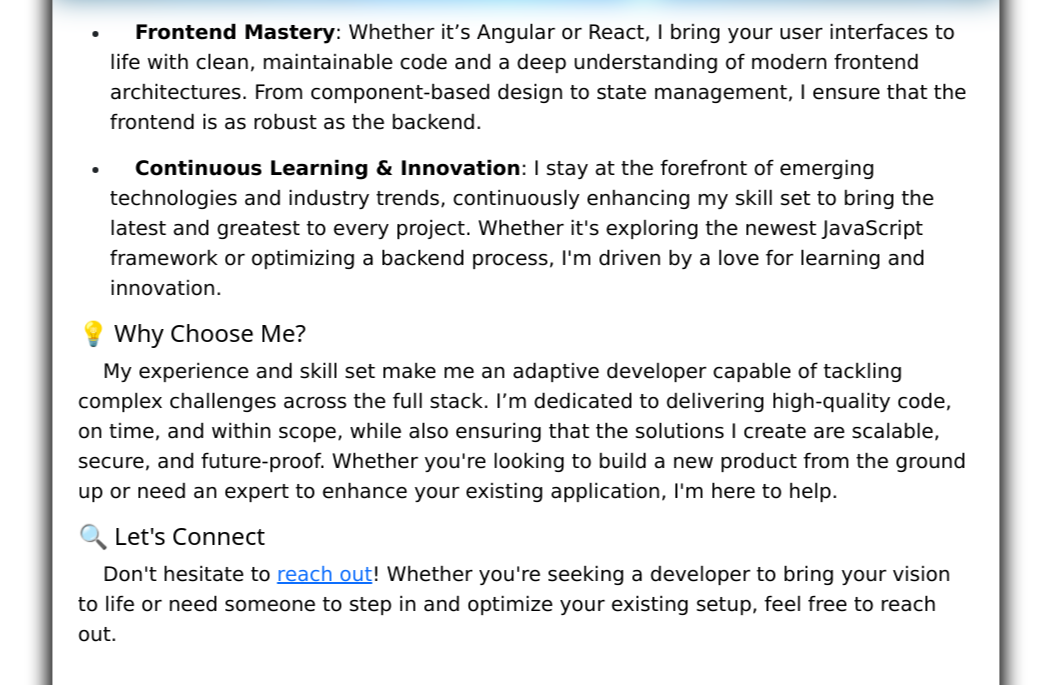
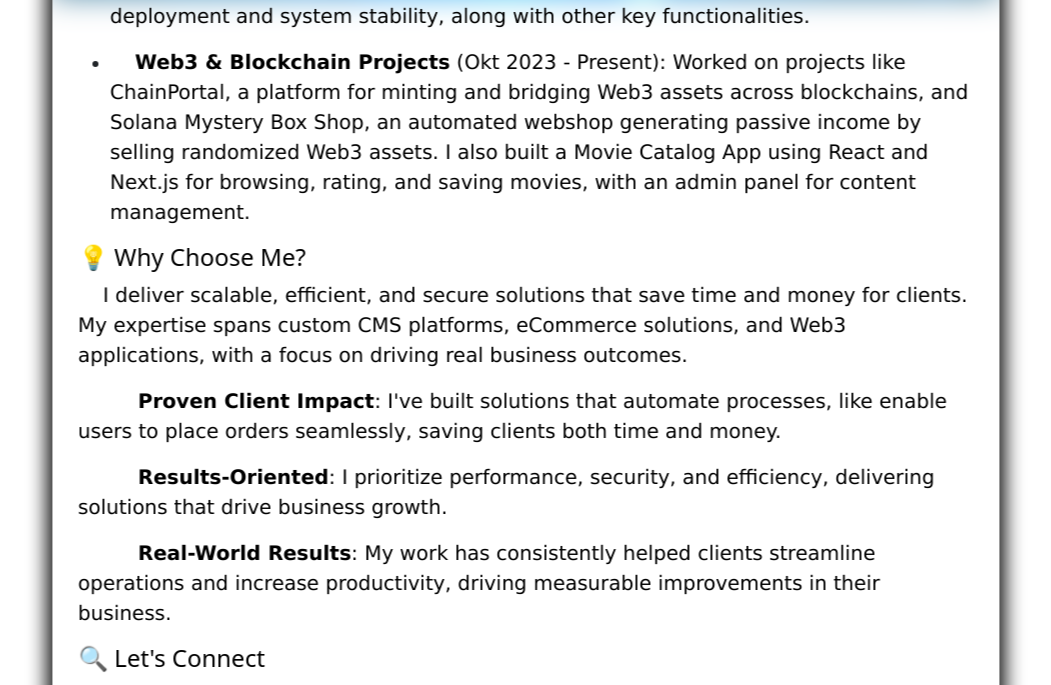
Before and after one commit to davidkakov111/PortfolioWebOld, a Django app: page / in a window 1280 px wide. Shown: the part 803-1488 px from the top of the page, without its empty margins (114-1165 px from the left). Run offline with Django 4.2, Linux system fonts and the light colour scheme.

Commit message:
updated description

```diff
--- a/templates/aboutme.html
+++ b/templates/aboutme.html
@@ -14,26 +14,21 @@
         <img position="relative" width="100%" height"100%" src="{% static 'me.png'%}" alt="Me">
     </div>
     {% comment %} Informations about me {% endcomment %}
-    <h4>👋 Let Me Introduce Myself</h4>
-    <p>I'm David Kovacs, experienced full-stack JavaScript/TypeScript developer with a passion for building scalable, high-performance applications. With experience in crafting both backend and frontend solutions, I specialize in delivering robust and maintainable code that powers modern web experiences.</p>
-    <h4>🚀 Key Highlights</h4>
+    <h4>👋 About me</h4>
+    <p>I’m David Kovacs, an experienced Full-Stack Developer with expertise in JavaScript, TypeScript, Node.js, Angular, React, MySQL, PostgreSQL and a lot more. Over the years, I’ve delivered reliable, scalable, and high-performance applications, including eCommerce, Web3, and community-driven platforms.</p>
+    <h4>🚀 Key Experiences & Projects</h4>
     <ul>
-        <li><p><b>Full-Stack Expertise</b>: Proficient in JavaScript and TypeScript, I excel in developing full-stack solutions using multiple frameworks, like Node.js for backend services and Angular/React for dynamic and responsive frontends. My approach ensures seamless integration between the server and client, creating a cohesive user experience.</p></li>
-        <li><p><b>Backend Proficiency</b>: Leveraging Node.js, I build efficient, scalable, and secure APIs that form the backbone of complex applications. My experience extends to database management, RESTful services, and server-side logic, ensuring that every project is built with performance in mind.</p></li>
-        <li><p><b>Frontend Mastery</b>: Whether it’s Angular or React, I bring your user interfaces to life with clean, maintainable code and a deep understanding of modern frontend architectures. From component-based design to state management, I ensure that the frontend is as robust as the backend.</p></li>
-        <li><p><b>Continuous Learning & Innovation</b>: I stay at the forefront of emerging technologies and industry trends, continuously enhancing my skill set to bring the latest and greatest to every project. Whether it's exploring the newest JavaScript framework or optimizing a backend process, I'm driven by a love for learning and innovation.</p></li>
+        <li><p><b>Full-Stack Developer</b> (May 2024 - Present): Worked on multiple high-traffic eCommerce platforms, automating key processes; contributed to the development of a CMS platform that enables users to build custom webshops; and developed the Székely Localization Search Engine, optimizing database management and search features for a local community, among other projects.</p></li>
+        <li><p><b>Freelance Backend Developer</b> (June 2024 - September 2024): Developed scalable backend services using Node.js and NestJS, creating robust APIs and integrating location-based features and push notifications to enhance user engagement. Additionally, I set up CI/CD pipelines with Docker to ensure seamless deployment and system stability, along with other key functionalities.</p></li>
+        <li><p><b>Web3 & Blockchain Projects</b> (Okt 2023 - Present): Worked on projects like ChainPortal, a platform for minting and bridging Web3 assets across blockchains, and Solana Mystery Box Shop, an automated webshop generating passive income by selling randomized Web3 assets. I also built a Movie Catalog App using React and Next.js for browsing, rating, and saving movies, with an admin panel for content management.</p></li>
     </ul>
     <h4>💡 Why Choose Me?</h4>
-    <p>My experience and skill set make me an adaptive developer capable of tackling complex challenges across the full stack. I’m dedicated to delivering high-quality code, on time, and within scope, while also ensuring that the solutions I create are scalable, secure, and future-proof. Whether you're looking to build a new product from the ground up or need an expert to enhance your existing application, I'm here to help.</p>
+    <p>I deliver scalable, efficient, and secure solutions that save time and money for clients. My expertise spans custom CMS platforms, eCommerce solutions, and Web3 applications, with a focus on driving real business outcomes.</p>
+    <p style="text-indent: 60px;"><b>Proven Client Impact</b>: I've built solutions that automate processes, like enable users to place orders seamlessly, saving clients both time and money.</p>
+    <p style="text-indent: 60px;"><b>Results-Oriented</b>: I prioritize performance, security, and efficiency, delivering solutions that drive business growth.</p>
+    <p style="text-indent: 60px;"><b>Real-World Results</b>: My work has consistently helped clients streamline operations and increase productivity, driving measurable improvements in their business.</p>
     <h4>🔍 Let's Connect</h4>
     <p>Don't hesitate to <a href="{%url 'contact'%}">reach out</a>! Whether you're seeking a developer to bring your vision to life or need someone to step in and optimize your existing setup, feel free to reach out.</p>
-    {% comment %} Div with bug report links. {% endcomment %}
-    <div class="toggle-box" id="content">
-        <ul>
-            <li><a href="https://github.com/itayb1/solana-pay-py/issues/5">Solana Pay Python SDK.</a></li>
-            <li><a href="https://github.com/metaplex-foundation/python-api/issues/47">Metaplex Python Api.</a></li>
-        </ul>
-    </div>
     <br>
     {% comment %} My GitHub profile. {% endcomment %}
     <div class="contain">
@@ -47,21 +42,4 @@
         </div>
     <div>
 </div>
-<script>
-    {% comment %} Java Script for the tooggle button. {% endcomment %}
-    const toggleButton = document.getElementById('toggle-button');
-    const content = document.getElementById('content');
-    let hideTimeout;
-    toggleButton.addEventListener('click', function() {
-        content.style.display = 'block';
-    });
-    toggleButton.addEventListener('mouseenter', function() {
-        content.style.display = 'block';
-    });
-    document.addEventListener('click', function(event) {
-        if (event.target !== toggleButton) {
-            content.style.display = 'none';
-        }
-    });
-</script>
 {%endblock content%}
```
